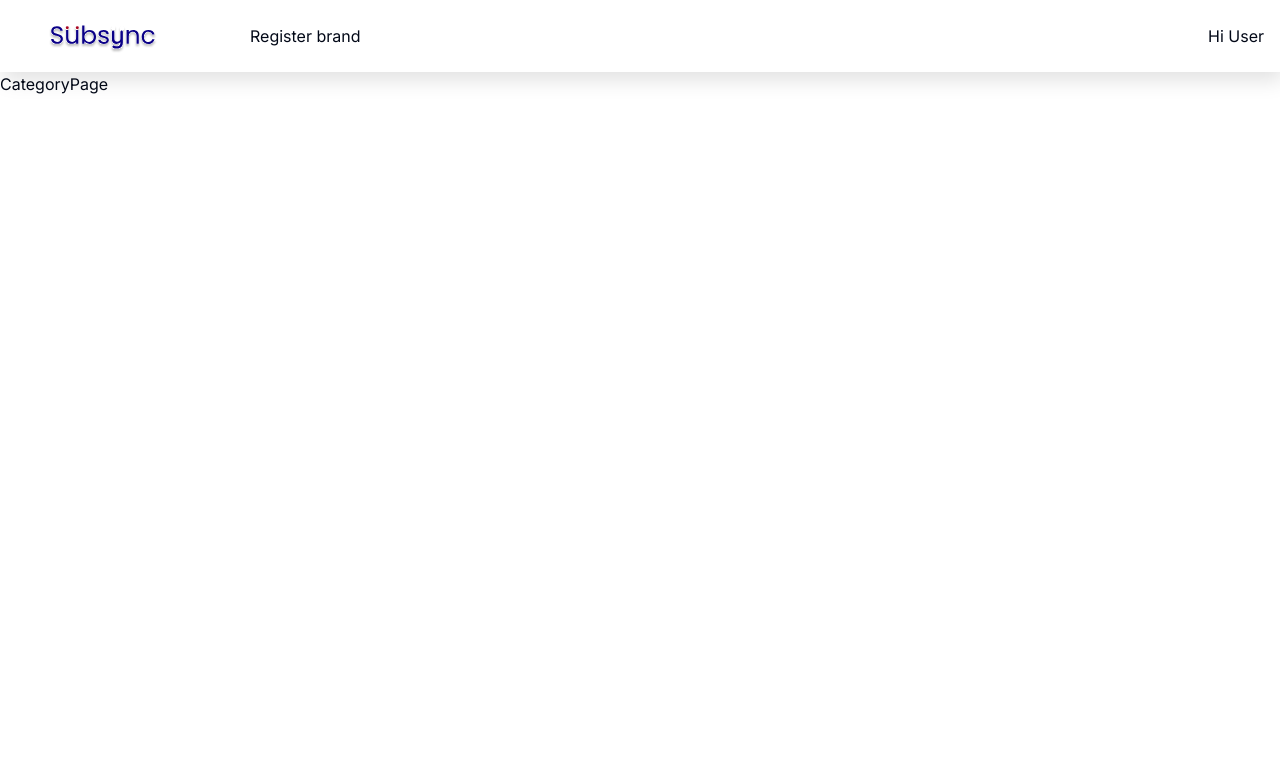
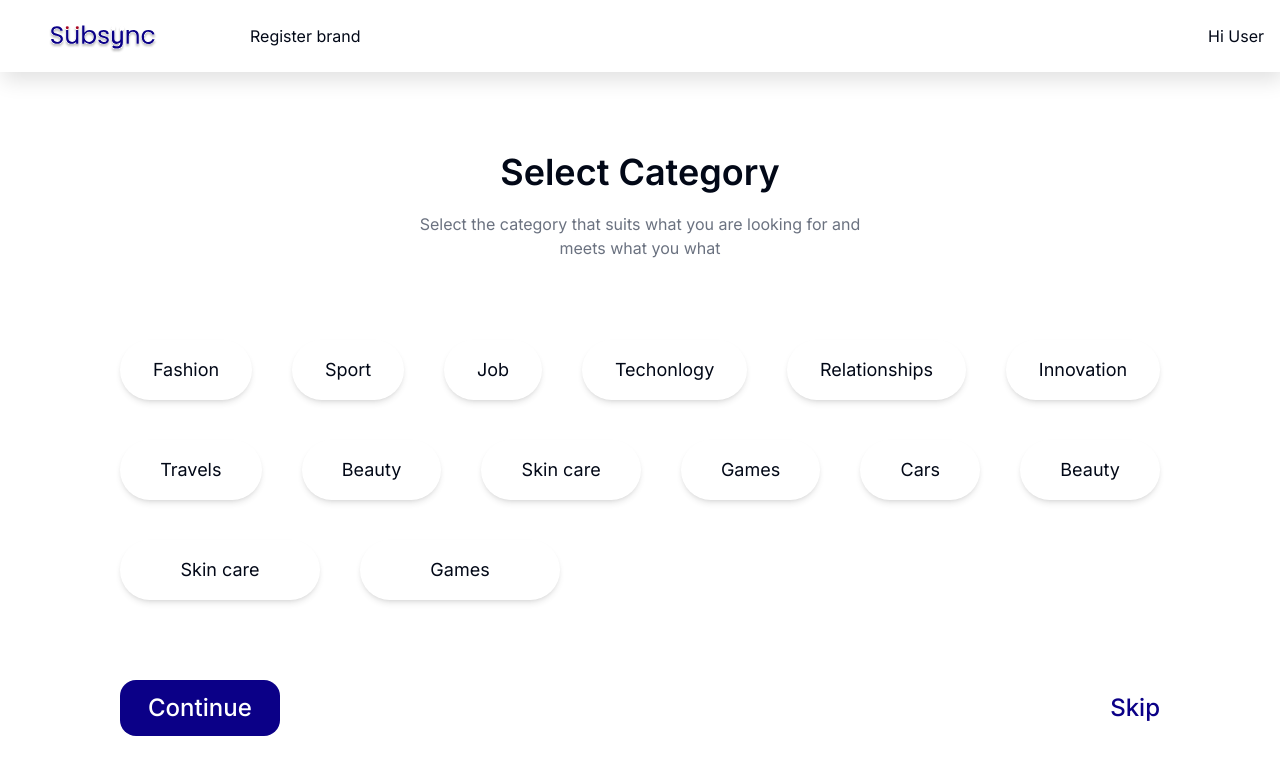
Before and after one commit to highfee/subsync-newsletter, a Next.js app: page /user/categoryPage in a window 1280 px wide. Shown: the top 774 px of the page. Built offline with nearby package versions, Linux system fonts and the light colour scheme.

Commit message:
added user landing home page

```diff
--- a/app/api/news/route.js
+++ b/app/api/news/route.js
@@ -32,7 +32,7 @@ export async function GET() {
 
     const res = await gmail.users.messages.list({
       userId: "me",
-      maxResults: 100,
+      maxResults: 10,
       q: `category:promotions`,
     });
     const messageIds = res.data.messages.map((message) => message.id);
@@ -49,7 +49,7 @@ export async function GET() {
       messages.push(message.data);
     }
     return NextResponse.json({
-      messages: messages,
+      res: messages,
     });
   } catch (error) {
     NextResponse.json({ message: "something went wrong" });
--- a/app/page.jsx
+++ b/app/page.jsx
@@ -1,15 +1,32 @@
+// "use client";
+
 import About from "@/components/landingPage/about";
 import Hero from "@/components/landingPage/hero";
 import TopBrands from "@/components/landingPage/topBrands";
 import MainLayout from "./layouts/MainLayout";
+import BrandsThumbnail from "@/components/brandsThumbnail/BrandsThumbnail";
 
+const fetchData = async () => {
+  const res = await fetch("http:localhost:3000/api/news");
+  return res.json();
+};
 export default async function Home() {
+  const data = await fetchData();
+  console.log(data);
   return (
     <MainLayout>
       <main className=" pt-16 lg:pt-30 ">
-        <Hero />
-        <TopBrands />
+        <Hero
+          title="Lorem Ipsum is simply dummy"
+          subtitle="Lorem Ipsum is simply dummy Lorem Ipsum is simply dummy Lorem Ipsum is simply dummy Lorem Ipsum is simply dummy"
+          img="/images/hero image.svg"
+        />
+        <TopBrands
+          title="Top Brands"
+          subtitle="See what all the top brands have installed for you and your loved once"
+        />
         <About />
+        <BrandsThumbnail />
       </main>
     </MainLayout>
   );
--- a/app/user/categoryPage/page.jsx
+++ b/app/user/categoryPage/page.jsx
@@ -1,10 +1,65 @@
 import UserLayout from "@/app/layouts/userLayout";
+import { Button } from "@/components/ui";
+import Link from "next/link";
 import React from "react";
+
+const category = [
+  "Fashion",
+  "Sport",
+  "Job",
+  "Techonlogy",
+  "Relationships",
+  "Innovation",
+  "Travels",
+  "Beauty",
+  "Skin care",
+  "Games",
+  "Cars",
+  "Beauty",
+  "Skin care",
+  "Games",
+];
 
 const CategoryPage = () => {
   return (
     <UserLayout>
-      <div>CategoryPage</div>
+      <div className="max-w-container mx-auto px-10 ">
+        <div className="mt-10 md:mt-20">
+          <h1 className="text-center text-3xl md:text-4xl font-[600]">
+            Select Category
+          </h1>
+          <p className="max-w-[450px] text-center mt-5 mx-auto text-gray-500">
+            Select the category that suits what you are looking for and meets
+            what you what
+          </p>
+          <div className="md:mx-20">
+            <div className="flex flex-wrap gap-6 md:gap-10 mt-20  ">
+              {category.map((item, index) => (
+                <div
+                  key={index}
+                  className=" py-4 flex-1 basis-[fit-content] px-7 shadow-md  text-base md:text-lg rounded-[50px] max-w-[200px] text-center cursor-pointer hover:scale-105"
+                >
+                  {item}
+                </div>
+              ))}
+            </div>
+            <div className="flex items-center justify-between mt-20">
+              <Button
+                asChild
+                className="py-3 px-7 text-lg md:text-2xl rounded-2xl"
+              >
+                <Link href="">Continue</Link>
+              </Button>
+              <Link
+                href=""
+                className="text-lg md:text-2xl font-[500] text-primary-bg"
+              >
+                Skip
+              </Link>
+            </div>
+          </div>
+        </div>
+      </div>
     </UserLayout>
   );
 };
--- a/app/user/page.jsx
+++ b/app/user/page.jsx
@@ -1,9 +1,29 @@
-import React from 'react'
+import UserLayout from "@/app/layouts/userLayout";
+import BrandsThumbnail from "@/components/brandsThumbnail/BrandsThumbnail";
+import GeneralFooter from "@/components/generalFooter/GeneralFooter";
+import Hero from "@/components/landingPage/hero";
+import TopBrands from "@/components/landingPage/topBrands";
 
 const UserHome = () => {
   return (
-    <div>UserHome</div>
-  )
-}
+    <UserLayout>
+      <div className="my-20">
+        <Hero
+          title="Explore an amazon experience "
+          subtitle="Get all the latest deal and promo from your favorite brand all in one palace with subsync"
+          img="/images/user_hero.svg"
+        />
+        <TopBrands
+          title="Brands you are following"
+          subtitle="See all the brands that you are following and get all the latest about the brand"
+        />
+        <BrandsThumbnail category="National Retailers" />
+        <BrandsThumbnail category="Fashion & Apparel Brands" />
+        <BrandsThumbnail category="Fashion & Apparel Brands" />
+      </div>
+      <GeneralFooter />
+    </UserLayout>
+  );
+};
 
-export default UserHome
+export default UserHome;
--- a/app/user/userProfile/page.jsx
+++ b/app/user/userProfile/page.jsx
@@ -1,9 +1,5 @@
-import React from 'react'
+const UserProfile = () => {
+  return <div></div>;
+};
 
-const UserProfile = () => {
-  return (
-    <div>UserProfile</div>
-  )
-}
-
-export default UserProfile
+export default UserProfile;
--- /dev/null
+++ b/components/brandsThumbnail/BrandsThumbnail.jsx
@@ -0,0 +1,93 @@
+import Link from "next/link";
+import Carousel from "../utils/carousel";
+import Image from "next/image";
+import { Button } from "../ui";
+
+const items = [
+  <div key={1} className="max-w-[280px]">
+    <Image
+      src="/images/brand_thumbnail.svg"
+      alt=""
+      height="180"
+      width="180"
+      className=" w-[200px] h-[200px]"
+    />
+    <Button className="w-full py-1 mt-2">follow</Button>
+  </div>,
+  <div key={1} className="max-w-[280px]">
+    <Image
+      src="/images/brand_thumbnail.svg"
+      alt=""
+      height="180"
+      width="180"
+      className=" w-[200px] h-[200px]"
+    />
+    <Button className="w-full py-1 mt-2">follow</Button>
+  </div>,
+  <div key={1} className="max-w-[280px]">
+    <Image
+      src="/images/brand_thumbnail.svg"
+      alt=""
+      height="180"
+      width="180"
+      className=" w-[200px] h-[200px]"
+    />
+    <Button className="w-full py-1 mt-2">follow</Button>
+  </div>,
+  <div key={1} className="max-w-[280px]">
+    <Image
+      src="/images/brand_thumbnail.svg"
+      alt=""
+      height="180"
+      width="180"
+      className=" w-[200px] h-[200px]"
+    />
+    <Button className="w-full py-1 mt-2">follow</Button>
+  </div>,
+  <div key={1} className="max-w-[280px]">
+    <Image
+      src="/images/brand_thumbnail.svg"
+      alt=""
+      height="180"
+      width="180"
+      className=" w-[200px] h-[200px]"
+    />
+    <Button className="w-full py-1 mt-2">follow</Button>
+  </div>,
+  <div key={1} className="max-w-[280px]">
+    <Image
+      src="/images/brand_thumbnail.svg"
+      alt=""
+      height="180"
+      width="180"
+      className=" w-[200px] h-[200px]"
+    />
+    <Button className="w-full py-1 mt-2">follow</Button>
+  </div>,
+];
+
+const BrandsThumbnail = ({ category }) => {
+  return (
+    <div className="my-20 max-w-container px-10 mx-auto">
+      <div className="flex flex-col gap-4">
+        <h1 className="text-3xl md:text-4xl font-bold max-w-[400px]">
+          Emails from {category}
+        </h1>
+        <div className="flex justify-between items-center">
+          <div className="text-gray-700">
+            <p>Get all the latest email newsletter from all</p>
+            <p className="font-bold">{category}</p>
+          </div>
+          <div className="font-bold">
+            <Link href="">ALL</Link>
+          </div>
+        </div>
+      </div>
+      <div className="mt-2">
+        <Carousel items={items} />
+      </div>
+    </div>
+  );
+};
+
+export default BrandsThumbnail;
--- a/components/landingPage/hero.jsx
+++ b/components/landingPage/hero.jsx
@@ -1,17 +1,14 @@
 import Image from "next/image";
 import { Input } from "../ui/input";
-const Hero = () => {
+const Hero = ({ title, subtitle, img }) => {
   return (
     <div className=" grid grid-cols-1 md:grid-cols-2 items-center gap-4 max-w-container px-10 mx-auto">
       <div className="text-center md:text-left">
         <h1 className="font-[600] text-3xl md:text-5xl max-w-[558px] leading-snug">
-          Lorem Ipsum is simply dummy
+          {title}
         </h1>
-        <p className="text-[#797979] py-10">
-          Lorem Ipsum is simply dummy Lorem Ipsum is simply dummy Lorem Ipsum is
-          simply dummy Lorem Ipsum is simply dummy
-        </p>
-        <div className="flex items-center gap-1.5 border-2 p-2 rounded-full focus-within:outline-2  focus-within:outline focus-within:-outline-offset-[6px] focus-within:outline-primary-bg/50">
+        <p className="text-[#797979] py-10">{subtitle}</p>
+        <div className="flex items-center gap-1.5 border-2 p-2 rounded-full focus-within:outline-2  focus-within:outline /images/hero image.svgfocus-within:-outline-offset-[6px] focus-within:outline-primary-bg/50">
           <Input
             type="text"
             id="email"
@@ -30,7 +27,7 @@ const Hero = () => {
         </div>
       </div>
       <div className="hidden md:block">
-        <Image src="/images/hero image.svg" alt="" width="629" height="600" />
+        <Image src={img} alt="" width="629" height="600" />
       </div>
     </div>
   );
--- a/components/landingPage/topBrands.jsx
+++ b/components/landingPage/topBrands.jsx
@@ -79,14 +79,12 @@ const items = [
     />
   </div>,
 ];
-const TopBrands = () => {
+const TopBrands = ({ title, subtitle }) => {
   return (
     <div className="my-20 max-w-container px-10 mx-auto">
       <div className="text-center">
-        <h1 className=" text-3xl md:text-5xl font-bold">Top Brands</h1>
-        <p className="text-gray-800 mt-8 max-w-[350px] mx-auto">
-          See what all the top brands have installed for you and your loved once
-        </p>
+        <h1 className=" text-3xl md:text-5xl font-bold">{title}</h1>
+        <p className="text-gray-800 mt-8 max-w-[350px] mx-auto">{subtitle}</p>
       </div>
       <div className="mt-10">
         <Carousel items={items} />
--- a/components/ui/button.jsx
+++ b/components/ui/button.jsx
@@ -21,7 +21,7 @@ const buttonVariants = cva(
         link: "text-primary underline-offset-4 hover:underline",
       },
       size: {
-        default: " w-[138px] ",
+        default: " ",
         sm: " rounded-[15px] px-7",
         md: " md:w-[359px] text-xl rounded-2xl px-10 md:px-0 xl:text-base",
         lg: " w-[545px]",
--- a/components/utils/carousel.jsx
+++ b/components/utils/carousel.jsx
@@ -14,7 +14,7 @@ const Carousel = ({ items }) => {
       <OwlCarousel
         className="owl-theme"
         loop
-        margin={10}
+        margin={15}
         dots
         items={"auto"}
         autoWidth={true}
--- a/tailwind.config.js
+++ b/tailwind.config.js
@@ -80,6 +80,9 @@ module.exports = {
       boxShadow: {
         sm: "3px 8px 20px 0 rgba(0, 0, 0, 0.12)",
       },
+      gridTemplateColumns: {
+        autofill: "repeat(auto-fill, minmax(200px, 1fr))",
+      },
     },
   },
   plugins: [require("tailwindcss-animate")],
```
Also changed, not shown: public/images/brand_thumbnail.svg (added), public/images/user_hero.svg (added).
